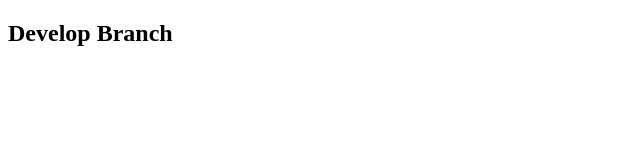
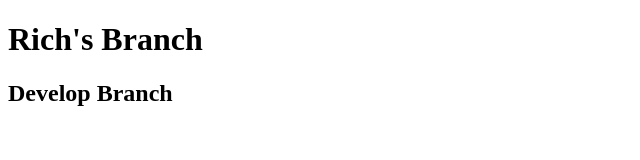
Before and after one commit to RichnGore96/Team-Git, a plain HTML site: page index.html in a window 1280 px wide. Shown: the whole page, without its empty margins (0-640 px from the left). Drawn offline with Linux system fonts and the light colour scheme.

Commit message:
rich branch

```diff
--- a/index.html
+++ b/index.html
@@ -10,6 +10,8 @@
     <title>Document</title>
   </head>
   <body>
+    <h1>Rich's Branch</h1>
     <h2>Develop Branch</h2>
+
   </body>
 </html>
```
